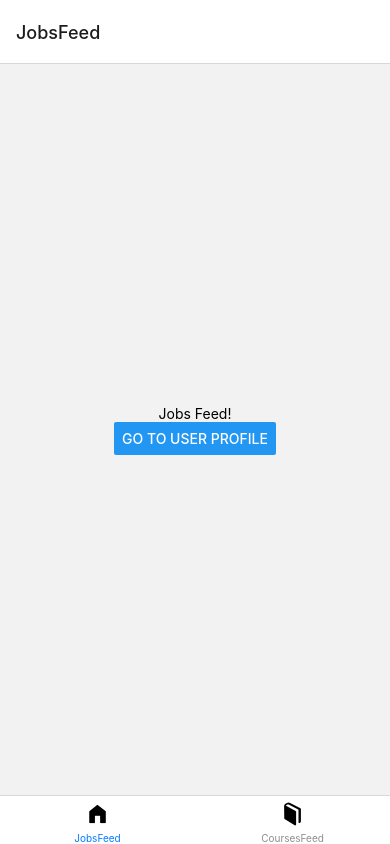
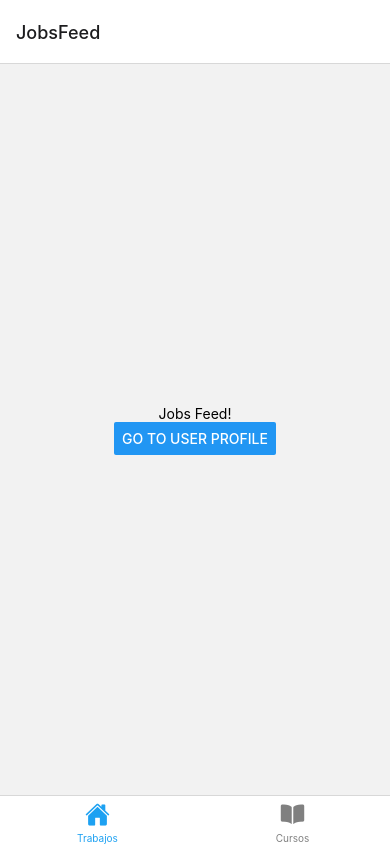
Before and after one commit to Elcasvi/BAMX, a React Native app in the folder Frontend/: screen / in a window 390 px wide. Built offline with nearby package versions, Linux system fonts and the light colour scheme.

Commit message:
I added expo incons for our tab navigation

```diff
--- a/Frontend/navigation/AppNavigation.js
+++ b/Frontend/navigation/AppNavigation.js
@@ -6,12 +6,13 @@ import JobsFeed from "../screens/JobsFeed";
 import UserProfile from "../screens/UserProfile";
 import CoursesFeed from "../screens/CoursesFeed";
 import {createDrawerNavigator} from "@react-navigation/drawer";
-import { Entypo , Foundation } from '@expo/vector-icons';
+import {Ionicons} from '@expo/vector-icons';
+import {red} from "react-native-reanimated/src";
 
 
 //Sub navigations
 const JobFeedStack = createNativeStackNavigator();
-function JobFeedStackScreen() {
+function JobFeedStackGroup() {
     return (
         <JobFeedStack.Navigator>
             <JobFeedStack.Screen name="JobsFeed" component={JobsFeed} />
@@ -21,7 +22,7 @@ function JobFeedStackScreen() {
 }
 
 const CourseFeedStack = createNativeStackNavigator();
-function CourseFeedStackScreen() {
+function CourseFeedStackGroup() {
     return (
         <CourseFeedStack.Navigator>
             <CourseFeedStack.Screen name="CoursesFeed" component={CoursesFeed} />
@@ -36,8 +37,8 @@ const DrawerNav=()=>
 {
     return(
         <Drawer.Navigator initialRouteName="JobsFeed">
-            <Drawer.Screen name="JobFeedStackScreen" component={JobFeedStackScreen}/>
-            <Drawer.Screen name="CourseFeedStackScreen" component={CourseFeedStackScreen}/>
+            <Drawer.Screen name="JobFeedStackScreen" component={JobFeedStackGroup} />
+            <Drawer.Screen name="CourseFeedStackScreen" component={CourseFeedStackGroup} options={{headerShown: false}}/>
         </Drawer.Navigator>
     )
 
@@ -47,12 +48,27 @@ const Tab = createBottomTabNavigator();
 const MyTab=()=>
 {
     return(
-            <Tab.Navigator screenOptions={{ headerShown: false }}>
-                <Tab.Screen name="JobsFeed" component={JobFeedStackScreen}
-                            options={{tabBarIcon:()=><Foundation name="home" size={24} color="black" />}}></Tab.Screen>
-                <Tab.Screen name="CoursesFeed" component={CourseFeedStackScreen}
-                            options={{tabBarIcon:()=><Entypo name="book" size={24} color="black" />
-                }}></Tab.Screen>
+            <Tab.Navigator
+                screenOptions={({route,navigation})=>({
+                    tabBarIcon:({color,focused,size})=>{
+                        let iconName;
+                        if(route.name==="JobsFeed")
+                        {
+                            iconName="home";
+                        }
+                        else if(route.name==="CoursesFeed")
+                        {
+                            iconName="book";
+                        }
+                        return <Ionicons name={iconName} size={size} color={color}/>
+                    },
+                    tabBarActiveTintColor:"#1DA1F2",
+                    tabBarInactiveTintColor:"gray"
+                })}>
+                <Tab.Screen name="JobsFeed" component={JobFeedStackGroup}
+                            options={{headerShown: false,tabBarLabel:"Trabajos"}}></Tab.Screen>
+                <Tab.Screen name="CoursesFeed" component={CourseFeedStackGroup}
+                            options={{headerShown: false,tabBarLabel:"Cursos"}}></Tab.Screen>
             </Tab.Navigator>
     )
 }
--- a/Frontend/package.json
+++ b/Frontend/package.json
@@ -9,6 +9,7 @@
     "web": "expo start --web"
   },
   "dependencies": {
+    "@expo/vector-icons": "^13.0.0",
     "@react-navigation/bottom-tabs": "^6.5.8",
     "@react-navigation/drawer": "^6.6.3",
     "@react-navigation/material-top-tabs": "^6.6.3",
@@ -20,11 +21,11 @@
     "react": "18.2.0",
     "react-native": "0.72.4",
     "react-native-gesture-handler": "~2.12.0",
+    "react-native-pager-view": "6.2.0",
     "react-native-reanimated": "~3.3.0",
     "react-native-safe-area-context": "4.6.3",
     "react-native-screens": "~3.22.0",
-    "react-native-tab-view": "^3.5.2",
-    "react-native-pager-view": "6.2.0"
+    "react-native-tab-view": "^3.5.2"
   },
   "devDependencies": {
     "@babel/core": "^7.20.0"
```
Also changed, not shown: 1 other file (tests, documents, lock files or other folders).
